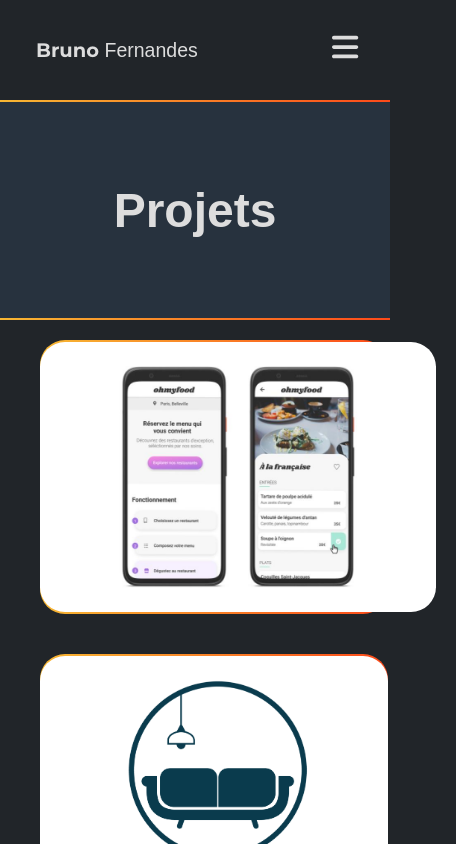
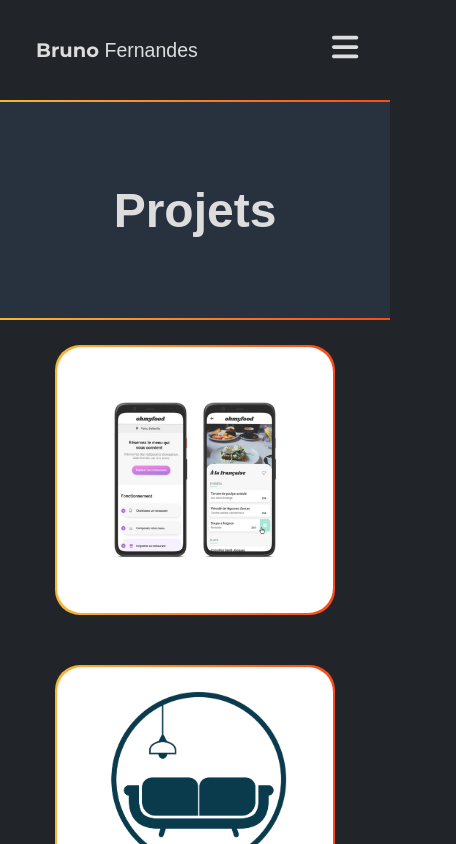
Before and after one commit to BrunoFrds/portfolio, a React (Create React App) app: page /portfolio in a window 390 px wide. Shown: the top 844 px of the page, 456 px wide, since content can reach past the window. Built offline with nearby package versions, Linux system fonts and the light colour scheme.

Commit message:
correction

```diff
--- a/src/Components/Card/Card.jsx
+++ b/src/Components/Card/Card.jsx
@@ -5,7 +5,6 @@ const Card = ({ name, image, description, icon, lien }) => {
   const idCard = `${name}`;
 
   return (
-    <div className="card-background">
     <div className="card" id={idCard}>
       <img src={image} alt="Projet" className="card__img" />
       <div className="card__info">
@@ -17,7 +16,6 @@ const Card = ({ name, image, description, icon, lien }) => {
         </a>
       </div>
     </div>
-    </div>
   );
 };
 
--- a/src/Pages/Portfolio/Portfolio.jsx
+++ b/src/Pages/Portfolio/Portfolio.jsx
@@ -9,7 +9,6 @@ const Portfolio = () => {
     <div className="portfolio-page">
       <Banner bannerTitle="Projets" />
       <div className="portfolio-list">
-        <div className="portfolio-list__projet">
         {ListeProjet.map((projet) => (
           <Card
             key={projet.id}
@@ -23,7 +22,6 @@ const Portfolio = () => {
         ))}
       </div>
     </div>
-    </div>
   );
 };
 
--- a/src/Styles/Components/_card.scss
+++ b/src/Styles/Components/_card.scss
@@ -18,17 +18,19 @@
 .card {
   position: relative;
   display: flex;
-  border-top: 2px solid transparent;
-  border-bottom: 2px solid transparent;
+  align-items: center;
+  border-top: 0px solid transparent;
+  border-bottom: 0px solid transparent;
   border-radius: 25px;
   background: $colorGradient;
   width: 400px;
-  margin: 25px;
+  height: 270px;
+  margin: 30px;
   &__img {
     object-fit: contain;
     background-color: #ffffff;
-    width: 396px;
-    height: 270px;
+    width: calc(100% - 4px);
+    height: calc(100% - 4px);
     border-radius: 25px;
     margin: auto;
   }
@@ -75,7 +77,8 @@
       left: 0;
       right: 0;
       margin: auto;
-      width: 396px;
+      width: calc(100% - 4px);
+      height: calc(100% - 4px);
       border-radius: 25px;
       background: rgba($color: $colorBackground, $alpha: 0.8);
       animation: info 0.5s ease-in-out forwards;
@@ -87,7 +90,7 @@
   .card {
     width: 80%;
     max-width: 400px;
-    margin: 20px;
+    margin: 25px auto 25px auto;
     &__info {
       display: none;
       height: 100%;
--- a/src/Styles/Pages/_contact.scss
+++ b/src/Styles/Pages/_contact.scss
@@ -1,6 +1,6 @@
 .contact-page {
   margin: auto;
-  height: 80vh;
+  height: 100vh;
 }
 
 .container-info {
@@ -10,6 +10,7 @@
   margin: 60px auto;
   .contact-container {
     width: 500px;
+    height: 300px;
     border-top: 2px solid transparent;
     border-bottom: 2px solid transparent;
     background: $colorGradient;
@@ -18,10 +19,11 @@
     .contact-info {
       display: flex;
       flex-direction: column;
-      width: 496px;
+      width: calc(100% - 4px);
+      height: 296px;
       background-color: $colorBackgroundSecond;
       border-radius: 20px;
-      margin: 0px auto;
+      margin: auto;
       &__title {
         text-align: center;
         font-size: 30px;
@@ -82,10 +84,10 @@
   .container-info {
     flex-direction: column;
     margin: 30px auto;
-    .contact-info {
-      margin-bottom: 20px;
+    .contact-container {
       width: 90%;
       max-width: 500px;
+      .contact-info {
         &__title {
           font-size: 25px;
           width: 80%;
@@ -101,5 +103,7 @@
     .button-lien {
       flex-direction: row !important;
       width: 90%;
+      margin-top: 25px;
     }
   }
+}
--- a/src/Styles/Pages/_portfolio.scss
+++ b/src/Styles/Pages/_portfolio.scss
@@ -1,24 +1,19 @@
-.portfolio-page{
+.portfolio-page {
   margin: auto;
-    .portfolio-list{
-        width: 90%;
+  .portfolio-list {
     margin: auto;
-        &__projet{
     display: flex;
     justify-content: space-around;
     flex-wrap: wrap;
   }
 }
-}
 
-@media screen and (max-width: 720px){
-    .portfolio-list{
+@media screen and (max-width: 720px) {
+  .portfolio-list {
     width: 90%;
     margin: auto;
-        &__projet{
     display: flex;
     justify-content: space-around;
-            flex-wrap: wrap;
+    flex-direction: column;
   }
 }
-}
```
Lines whose indentation alone changed are shown as unchanged.
